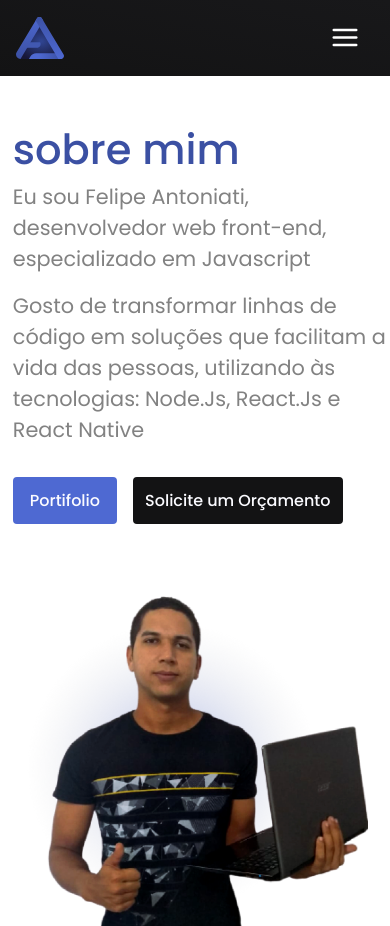
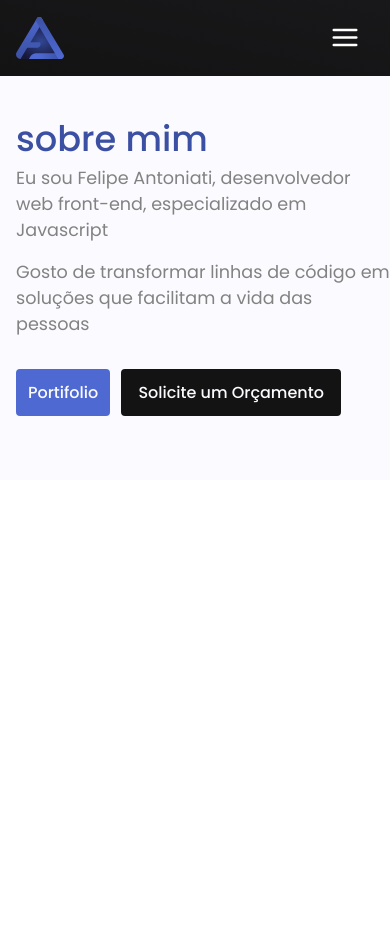
Before and after one commit to Felipe-Antoniati/portifolio, a React (Create React App) app: page /about in a window 390 px wide. After the commit the page ends 844 px from the top, so only its background shows below. Built offline with nearby package versions, Linux system fonts and the light colour scheme.

Commit message:
adjust responsive styles

```diff
--- a/src/components/Main/styles.css
+++ b/src/components/Main/styles.css
@@ -11,13 +11,14 @@
 }
 
 .main-content {
+  background-color: var(--light-theme);
   width: 100%;
-  height: 500px;
+  height: 480px;
   display: flex;
   align-items: flex-start;
   justify-content: top;
   flex-direction: column;
-  padding: 2.6rem calc((100vw - 1000px) / 2);
+  padding: 7rem calc((100vw - 1000px) / 2);
   transition: all 0.2s ease-in-out;
 }
 
@@ -33,51 +34,9 @@
 }
 
 .main-content p {
-  font-size: 1.6rem;
+  font-size: 1.4rem;
   font-weight: 400;
   color: var(--light-gray);
   margin-bottom: 1rem;
+  max-width: 500px;
 }
-
-@media screen and (max-width: 1200px) {
-  .main-content {
-    background-position: 42rem;
-  }
-}
-
-
-@media screen and (max-width: 1088px) {
-  .main-content {
-    background-position: 37rem;
-  }
-}
-
-@media screen and (max-width: 1024px) {
-  .left-main {
-    margin-left: 2rem;
-  }
-}
-
-@media screen and (max-width: 768px) {
-  .left-main {
-    margin-left: 1.2rem;
-    max-width: 100%;
-  }
-}
-
-@media screen and (max-width: 499px) {
-  .left-main {
-    margin-left: 0.8rem;
-    max-width: 600px;
-  }
-
-  .main-content p {
-    font-size: 1.5rem;
-  }
-}
-
-@media screen and (max-width: 420px) {
-  .main-content p {
-    font-size: 1.3rem;
-  }
-}
--- a/src/components/Navbar/styles.css
+++ b/src/components/Navbar/styles.css
@@ -1,6 +1,8 @@
 #nav-bar {
   width: 100%;
   height: 76px;
+  position: fixed;
+  z-index: 10;
   display: flex;
   justify-content: space-between;
   padding: 0.5rem calc((100vw - 1000px) / 2);
--- a/src/components/PrimaryButton/styles.css
+++ b/src/components/PrimaryButton/styles.css
@@ -21,15 +21,3 @@
   color: var(--normal-purple);
   transition: all 0.2s ease-in-out;
 }
-
-@media screen and (max-width: 535px) {
-  .btn-link {
-    padding: 9px 30px;
-  }
-}
-
-@media screen and (max-width: 420px) {
-  .btn-link {
-    padding: 9px 15px;
-  }
-}
--- a/src/components/SecondaryButton/styles.css
+++ b/src/components/SecondaryButton/styles.css
@@ -21,9 +21,3 @@
   color: var(--dark-theme);
   transition: all 0.2s ease-in-out;
 }
-
-@media screen and (max-width: 499px) {
-  .secondary-link {
-    padding: 9px 10px;
-  }
-}
--- a/src/pages/About/index.tsx
+++ b/src/pages/About/index.tsx
@@ -14,8 +14,7 @@ const About = () => {
       >
         <p>
           Gosto de transformar linhas de código
-          em soluções que facilitam a vida das pessoas,
-          utilizando às tecnologias: Node.Js, React.Js e React Native
+          em soluções que facilitam a vida das pessoas
       </p>
       <Buttons
         primaryText="Portifolio"
--- a/src/pages/About/styles.css
+++ b/src/pages/About/styles.css
@@ -6,55 +6,65 @@
 #about-page .main-content {
   background-image: url("../../assets/images/img2.png");
   background-repeat: no-repeat;
-  background-position: 52rem 2rem;
-  background-size: 30rem;
+  background-position: 50rem 6rem;
+  background-size: 25rem;
   transition: all 0.2s ease-in-out;
 }
 
-@media screen and (max-width: 1400px) {
+@media screen and (max-width: 1145px) {
   #about-page .main-content {
-    background-position: 50rem 2rem;
+    background-position: 38rem 5rem;
   }
-}
 
-@media screen and (max-width: 1200px) {
-  #about-page .main-content {
-    background-position: 35rem 3rem;
-    background-size: 29rem;
-
+  #about-page .main-content .left-main {
+    margin-left: 1rem;
   }
 }
 
 @media screen and (max-width: 768px) {
   #about-page .main-content {
-    background-position: center 30rem;
-    background-size: 20rem;
+    background-image: none;
   }
 
-  #about-page .main-content {
-    height: 800px;
+  #about-page .main-content p {
+    max-width: 700px;
   }
 }
 
-@media screen and (max-width: 768px) {
-  #about-page .main-content {
-    background-position: center 29rem;
-    background-size: 22rem;
+@media screen and (max-width: 600px) {
+  #about-page .main-content p {
+    max-width: 500px;
   }
 
-  #about-page .main-content {
-    height: 800px;
+  #about-page .secondary-link {
+    padding: 9px 20px;
+  }
+
+  #about-page .btn-link {
+    padding: 9px 10px;
   }
 }
 
-@media screen and (max-width: 565px) {
-  #about-page .main-content {
-    background-position: center 32rem;
-    background-size: 22rem;
+@media screen and (max-width: 491px) {
+
+  #about-page .main-content h1 {
+    font-size: 2.2rem;
   }
 
-  #about-page .main-content {
-    height: 850px;
+  #about-page .main-content p {
+    font-size: 1.1rem;
+    max-width: 400px;
   }
 
+  #about-page .secondary-link {
+    padding: 9px 15px;
+  }
+
+  #about-page .btn-link {
+    padding: 9px 10px;
+  }
+
+  #about-page .buttons #secondary-btn {
+    margin-left: 0.7rem;
+  }
 }
--- a/src/pages/Landing/index.tsx
+++ b/src/pages/Landing/index.tsx
@@ -9,9 +9,8 @@ const Landing = () => {
     <Main
       title="Felipe"
       subtitle="Antoniati"
-      description="Desenvolvedor web front-end,
-      responsável por criar Aplicativos completos,
-      modernos e multiplataformas"
+      description="Desenvolvedor web front-end, responsável por
+      criar Aplicativos completos, modernos e multiplataformas"
     >
       <Buttons
         primaryText="Saiba Mais"
--- a/src/pages/Landing/styles.css
+++ b/src/pages/Landing/styles.css
@@ -6,43 +6,64 @@
 #landing-page .main-content {
   background-image: url("../../assets/images/img.png");
   background-repeat: no-repeat;
-  background-position: 52rem 2rem;
-  background-size: 25rem;
+  background-position: 50rem 6rem;
+  background-size: 20rem;
   transition: all 0.2s ease-in-out;
 }
 
-@media screen and (max-width: 1400px) {
+@media screen and (max-width: 1145px) {
   #landing-page .main-content {
-    background-position: 50rem 2rem;
+    background-position: 38rem 5rem;
+  }
+
+  #landing-page .main-content .left-main {
+    margin-left: 1rem;
   }
 }
 
-@media screen and (max-width: 1200px) {
+@media screen and (max-width: 768px) {
   #landing-page .main-content {
-    background-position: 40rem 2rem;
+    background-image: none;
+  }
+
+  #landing-page .main-content p {
+    max-width: 700px;
   }
 }
 
-
-@media screen and (max-width: 768px) {
-  #landing-page .main-content {
-    background-position: center 20rem;
-    background-size: 22rem;
+@media screen and (max-width: 600px) {
+  #landing-page .main-content p {
+    max-width: 500px;
   }
 
-  #landing-page .main-content {
-    height: 735px;
+  #landing-page .secondary-link {
+    padding: 9px 20px;
+  }
+
+  #landing-page .btn-link {
+    padding: 9px 10px;
   }
 }
 
-@media screen and (max-width: 565px) {
-  #landing-page .main-content {
-    background-position: center 25rem;
-    background-size: 22rem;
+@media screen and (max-width: 385px) {
+
+  #landing-page .main-content h1 {
+    font-size: 2.2rem;
   }
 
-  #landing-page .main-content {
-    height: 815px;
+  #landing-page .main-content p {
+    font-size: 1.2rem;
   }
 
+  #landing-page .secondary-link {
+    padding: 9px 10px;
+  }
+
+  #landing-page .btn-link {
+    padding: 9px 8px;
+  }
+
+  #landing-page .buttons #secondary-btn {
+    margin-left: 0.7rem;
+  }
 }
```
